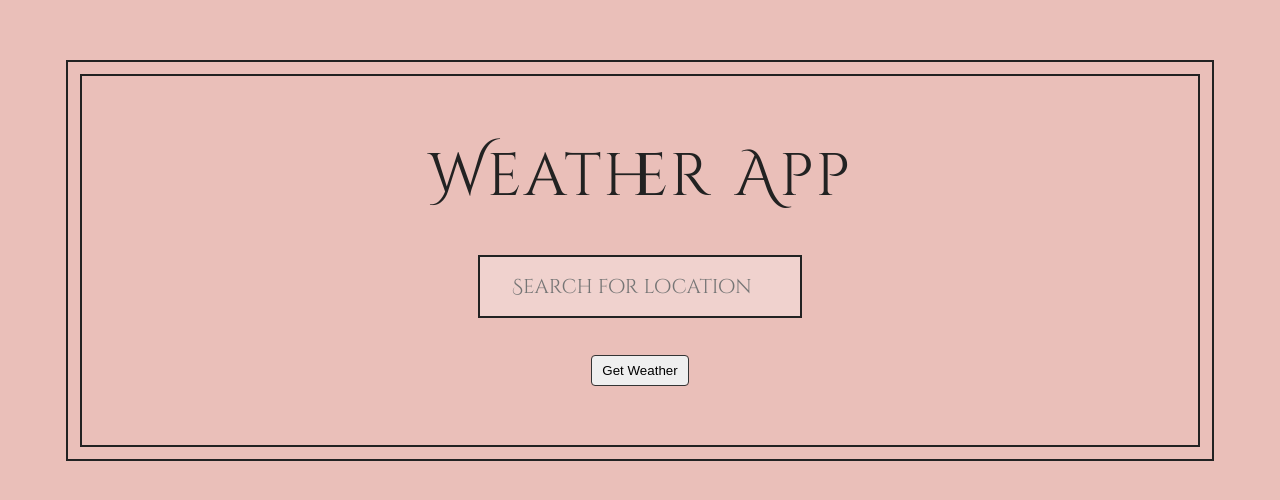
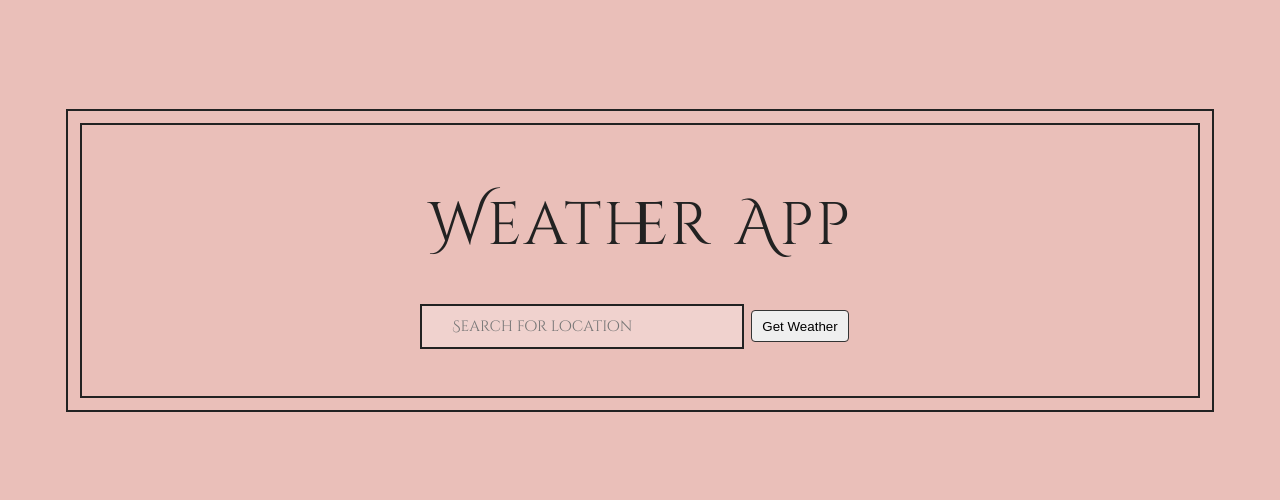
Before and after one commit to mahdi-mey/react-weather, a React (Create React App) app: page / in a window 1280 px wide. Shown: the part 140-640 px from the top of the page. Built offline with nearby package versions, Linux system fonts and the light colour scheme.

Commit message:
brought button in front of input

```diff
--- a/src/App.js
+++ b/src/App.js
@@ -66,10 +66,10 @@ class App extends React.Component {
         return (
             <div className="app">
                 <h1>Weather App</h1>
-                <div>
+                <div className="wrapper">
                     <input type="text" placeholder="Search for location" onChange={e => this.setState({ location: e.target.value })} autoFocus />
+                    <button className="get-weather-btn" onClick={this.fetchWeather}>Get Weather</button>
                 </div>
-                <button className="get-weather-btn" onClick={this.fetchWeather}>Get Weather</button>
                 {this.state.isLoading && <p className="loader">loading</p>}
                 {this.state.weather.weathercode && <Weather weather={this.state.weather} location={this.state.displayLocation} />}
             </div>
--- a/src/index.css
+++ b/src/index.css
@@ -48,9 +48,9 @@ h2 {
 input {
   font-family: inherit;
   color: inherit;
-  font-size: 2rem;
+  font-size: 1.5rem;
   background-color: #f0d2ce;
-  padding: 1.6rem 3.2rem;
+  padding: 1rem 3rem;
   border: none;
   width: 32rem;
 }
@@ -91,6 +91,11 @@ input:focus {
   font-weight: 700;
 }
 
+.wrapper{
+  /* outline: 1px solid red; */
+  height: 30px;
+}
+
 .get-weather-btn{
   padding: 0.7rem 1rem;
   border-radius: 3px;
@@ -98,6 +103,8 @@ input:focus {
   border: none;
   cursor: pointer;
   transition: all 0.2s ease;
+  margin-inline: 1rem;
+  height: 100%;
 
   &:hover{
     outline: none;
```
